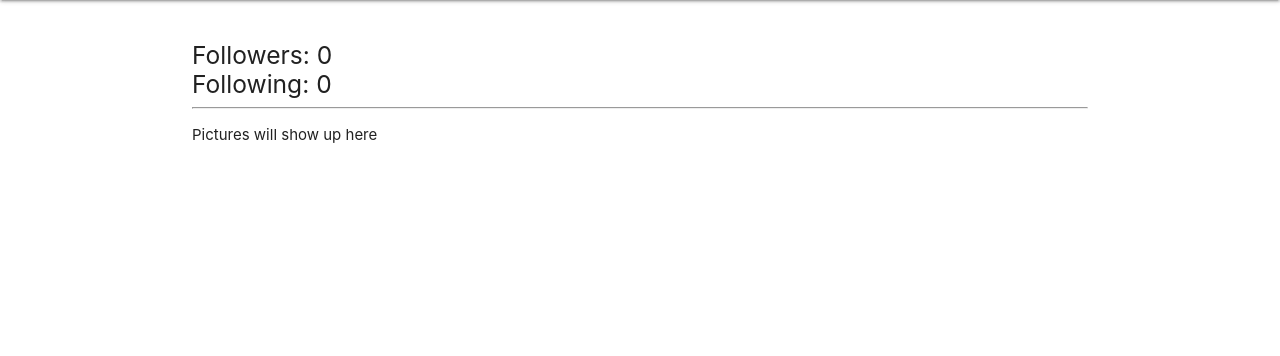
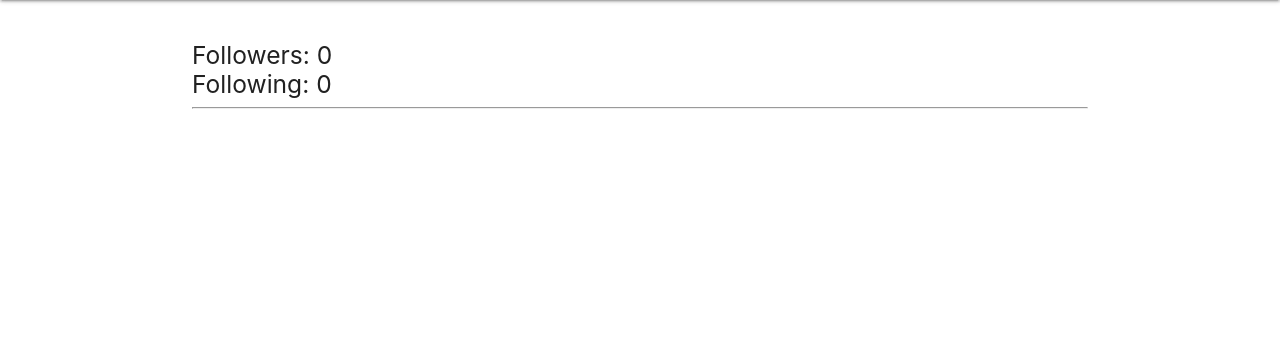
Before and after one commit to Pixel-Perfect1/PixelPerfect, a Django app: page /profile/user/ in a window 1280 px wide. Shown: the part 64-420 px from the top of the page. Run offline with Django 4.2, Linux system fonts and the light colour scheme; the visitor is signed in with stand-in values (Sample User, id 1); data that the repository does not hold is empty.

Commit message:
Take away p tag on index page

```diff
--- a/main_app/templates/profile/user_index.html
+++ b/main_app/templates/profile/user_index.html
@@ -15,5 +15,4 @@
 {%endif%}
 </div>
 {%endfor%}
-<p>Pictures will show up here</p>
 {% endblock %}
```
